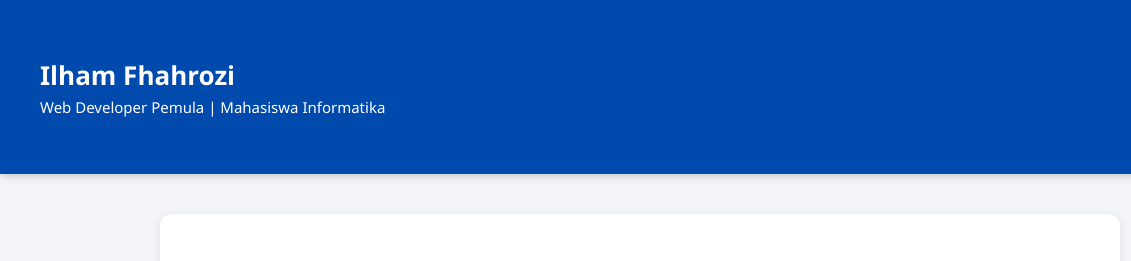
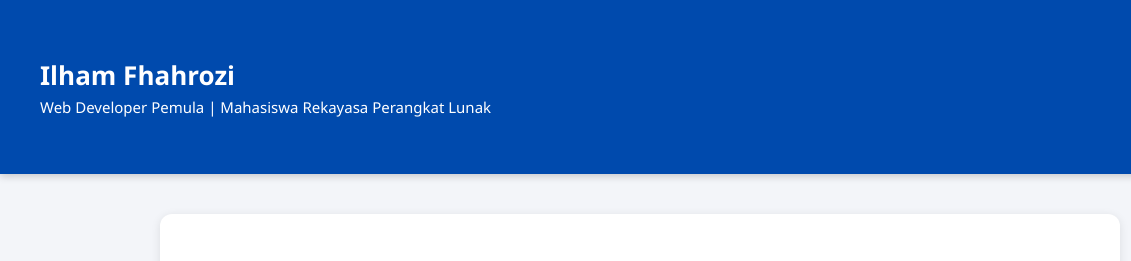
Before and after one commit to ilhamfhahrozi-hash/portfolio-html, a plain HTML site: page index.html in a window 1280 px wide. Shown: the top 261 px of the page, 0-1131 px from the left. Drawn offline with Linux system fonts and the light colour scheme.

Commit message:
Update index.html

```diff
--- a/index.html
+++ b/index.html
@@ -95,7 +95,7 @@
   <header>
     <div>
       <h1>Ilham Fhahrozi</h1>
-      <p>Web Developer Pemula | Mahasiswa Informatika</p>
+      <p>Web Developer Pemula | Mahasiswa Rekayasa Perangkat Lunak</p>
     </div>
     <img src="https://via.placeholder.com/100x130" alt="Foto Profil">
   </header>
```
